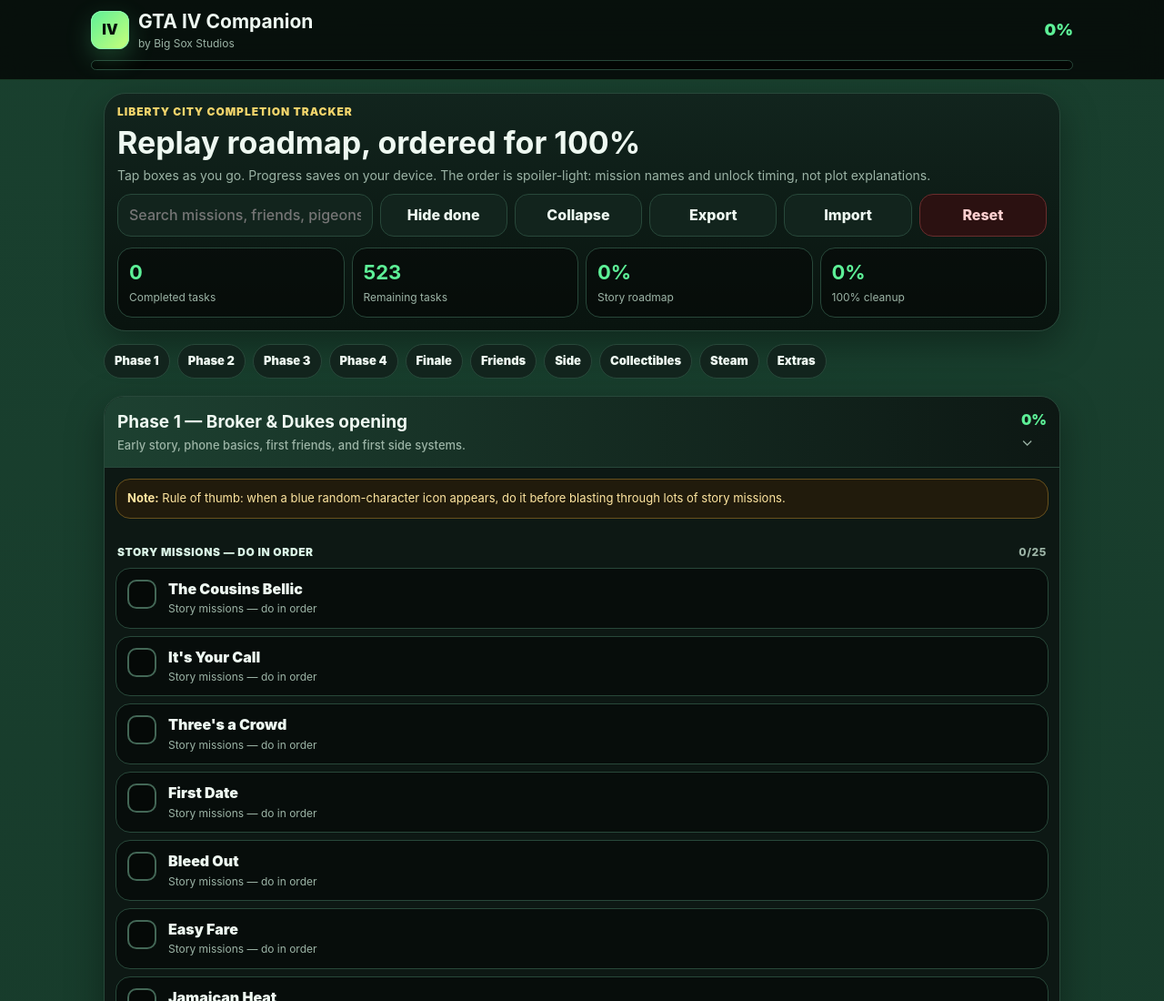
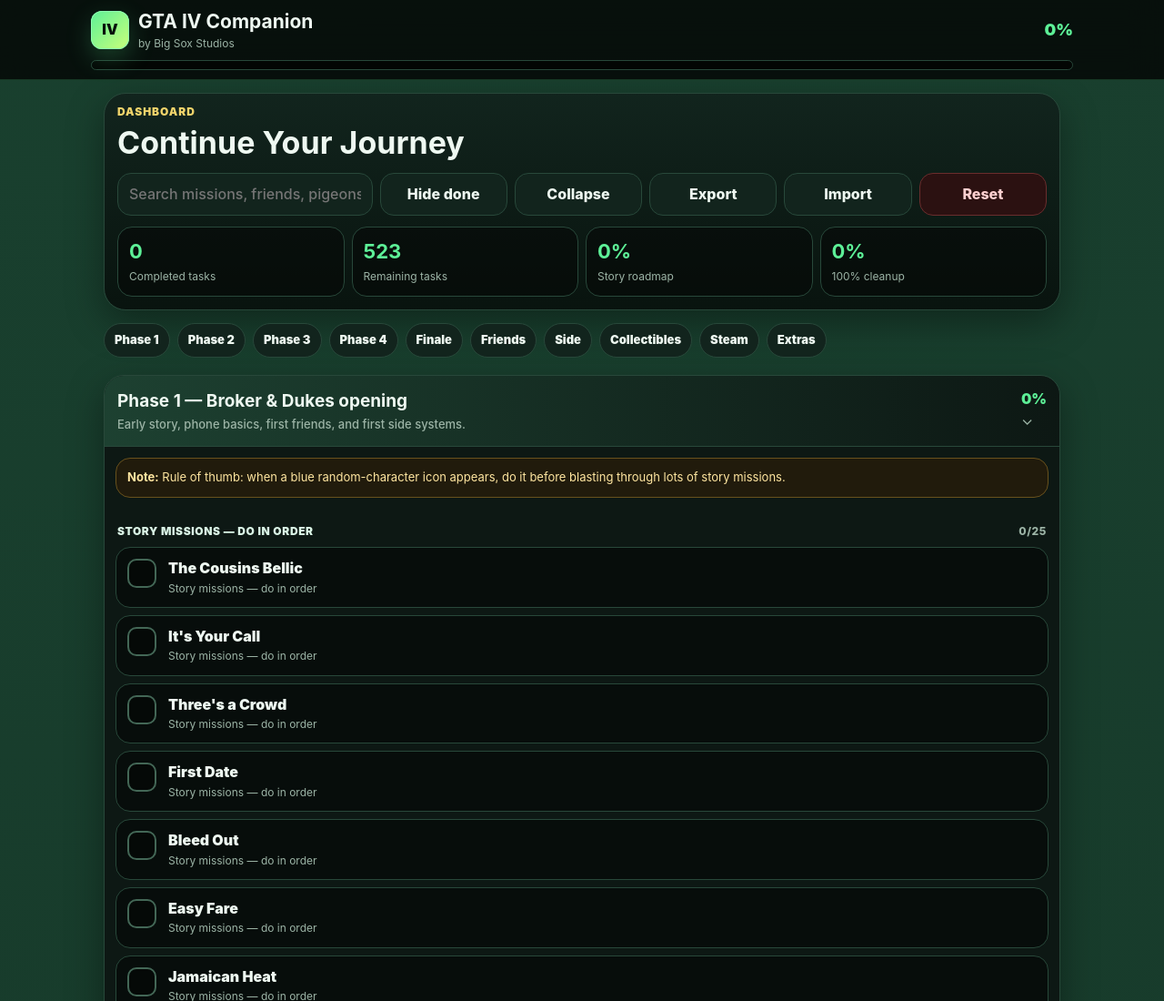
Before and after one commit to bigsoxfan23/GTA-IV-100-Guide, a plain HTML site: page index.html in a window 1280 px wide. Shown: the top 1100 px of the page at 91% size. Drawn offline with Linux system fonts and the light colour scheme.

Commit message:
reorg hero section

```diff
--- a/index.html
+++ b/index.html
@@ -27,8 +27,8 @@
 <main>
 
   <section class="hero">
-      <div class="heroIn"><div class="kicker">Liberty City completion tracker</div>
-        <h2>Replay roadmap, ordered for 100%</h2><p>Tap boxes as you go. Progress saves on your device. The order is spoiler-light: mission names and unlock timing, not plot explanations.</p>
+      <div class="heroIn"><div class="kicker">Dashboard</div>
+        <h2>Continue Your Journey</h2>
       <!-- >  <div class="installBox"><b>iPhone install:</b> after hosting, open in Safari → Share → Add to Home Screen. Works offline after the first load.</div> -->
         <div class="controls"><input id="search" class="search" placeholder="Search missions, friends, pigeons, races…"><button class="control" id="hideDone">Hide done</button>
           <button class="control" id="collapseAll">Collapse</button>
```
